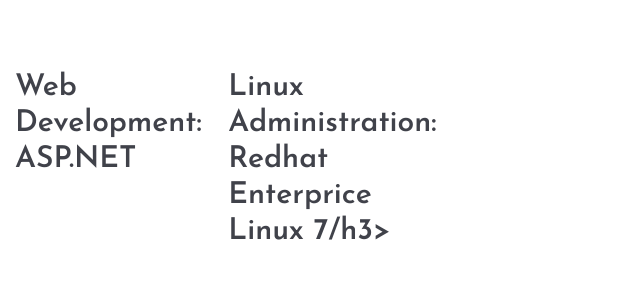
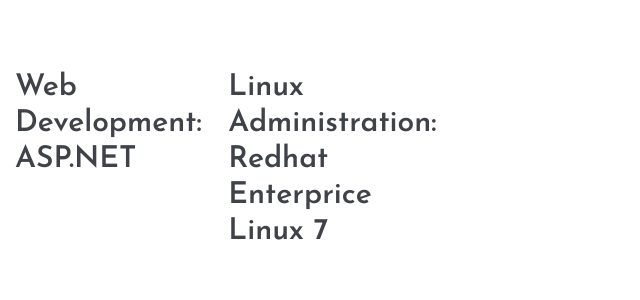
Before and after one commit to satyam98/satyam98.github.io, a plain HTML site: page index.html in a window 1280 px wide. Shown: the part 6069-6369 px from the top of the page, 640-1280 px from the left. Drawn offline with Linux system fonts and the light colour scheme.

Commit message:
update v5

```diff
--- a/index.html
+++ b/index.html
@@ -217,56 +217,6 @@
 	</section>
 	<!-- Certifications and Courses section end -->
 
-
-	<!-- Projects section start
-	<section class="portfolio-section spad pb-0">
-		<div class="container-fluid">
-			<div class="row">
-				<div class="col-xl-4 col-md-8 offset-xl-2 ">
-					<div class="section-title">
-						<h2>Projects</h2>
-					</div>
-				</div>
-				<div class="col-md-4 text-md-right">
-					<a href="https://github.com/satyam98" class="site-btn mb-5">See All Projects</a>
-				</div>
-			</div>
-			<div class="portfolio-warp">
-				<div class="row">
-					<div class="col-xl-3 col-lg-6 col-md-6">
-						<div class="portfolio-item">
-							<a href="https://github.com/satyam98/Inventory_Management_System" class="set-bg port-pic" data-setbg="img/Projects/Inventory Management System.jpg"></a>
-							<h2>Inventory Management System</h2>
-							<p>Graphic design</p>
-						</div>
-					</div>
-					<div class="col-xl-3 col-lg-6 col-md-6">
-						<div class="portfolio-item">
-							<a href="img/portfolio/2.jpg" class="set-bg port-pic" data-setbg="img/portfolio/2.jpg"></a>
-							<h2>A Corporate Identity</h2>
-							<p>Graphic design</p>
-						</div>
-					</div>
-					<div class="col-xl-3 col-lg-6 col-md-6">
-						<div class="portfolio-item">
-							<a href="img/portfolio/3.jpg" class="set-bg port-pic" data-setbg="img/portfolio/3.jpg"></a>
-							<h2>Web Design Website</h2>
-							<p>Graphic design</p>
-						</div>
-					</div>
-					<div class="col-xl-3 col-lg-6 col-md-6">
-						<div class="portfolio-item">
-							<a href="img/portfolio/4.jpg" class="set-bg port-pic" data-setbg="img/portfolio/4.jpg"></a>
-							<h2>Logo design</h2>
-							<p>Graphic design</p>
-						</div>
-					</div>
-				</div>
-			</div>
-		</div>
-	</section>
-	 Projects section end -->
-
 	<!-- Projects section start -->
 	<section class="extra-section spad pb-0">
 		<div class="container-fluid">
@@ -364,7 +314,7 @@
 						<div class="col-lg-3 col-md-6 pt-5">
 							<div class="fact-box trans">
 										<div class="prog-title">
-											<h3>Linux Administration: Redhat Enterprice Linux 7/h3>
+											<h3>Linux Administration: Redhat Enterprice Linux 7
 										</div>
 							</div>
 						</div>
```
Also changed, not shown: img/favicon.ico (deleted), img/hero-2.jpg (deleted), img/hero-3.jpg (deleted), img/hero.jpg (deleted).
